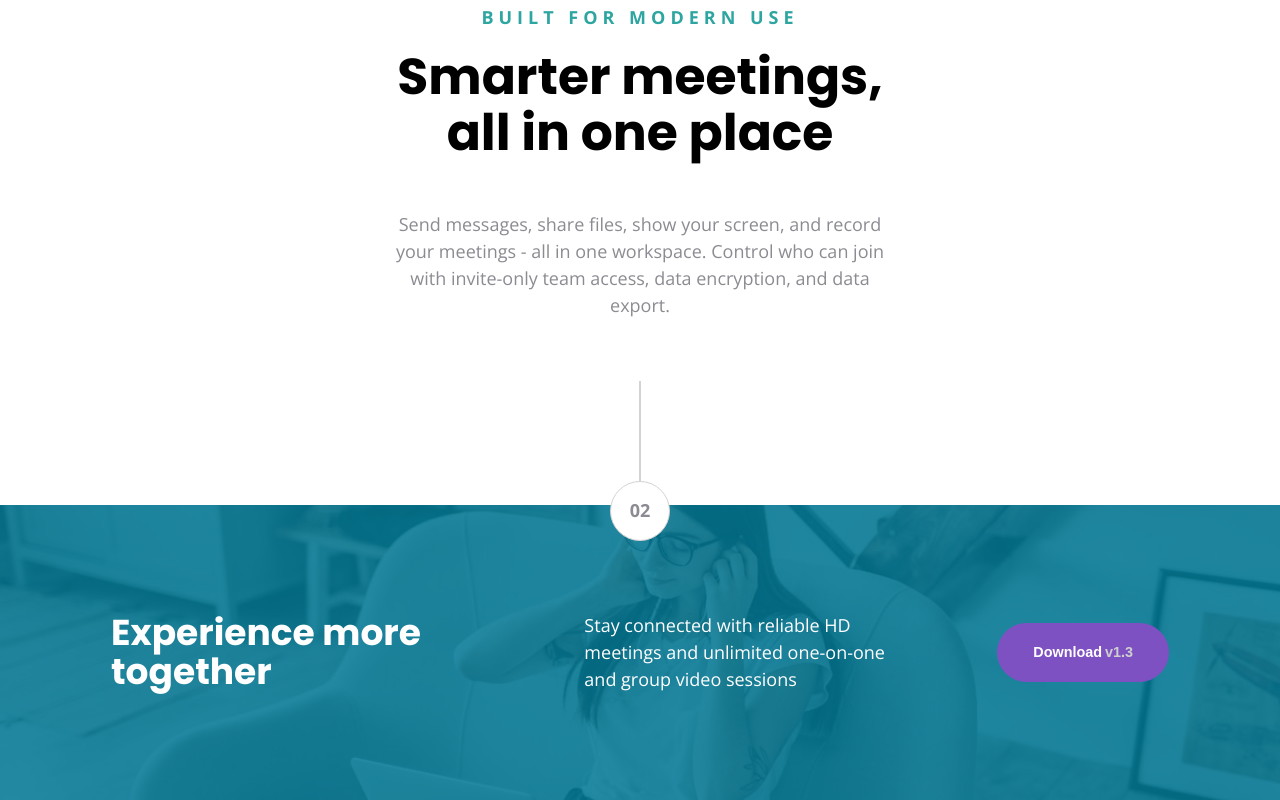
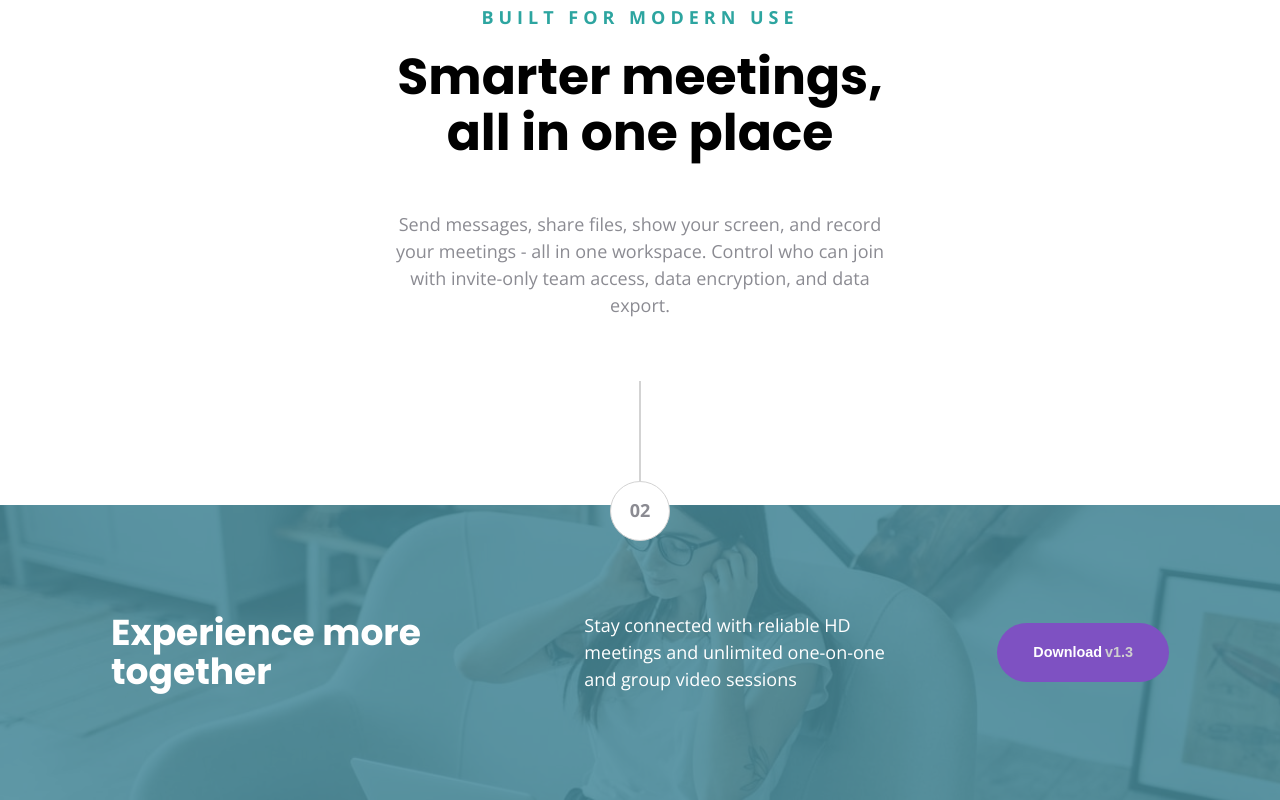
Before and after one commit to EdenWong0/meet-landing-page, a plain HTML site: page index.html in a window 1280 px wide. Shown: the part 1200-2000 px from the top of the page. Drawn offline with nearby package versions, Linux system fonts and the light colour scheme.

Commit message:
update gooter background color

```diff
--- a/css/style.css
+++ b/css/style.css
@@ -263,7 +263,7 @@ footer::before {
   left: 0;
   right: 0;
   bottom: 0;
-  background-color: rgba(0, 120, 150, 0.85); /* teal overlay */
+  background-color: rgba(71, 138, 155, 0.85); /* teal overlay */
   z-index: 0;
 }
 
```
